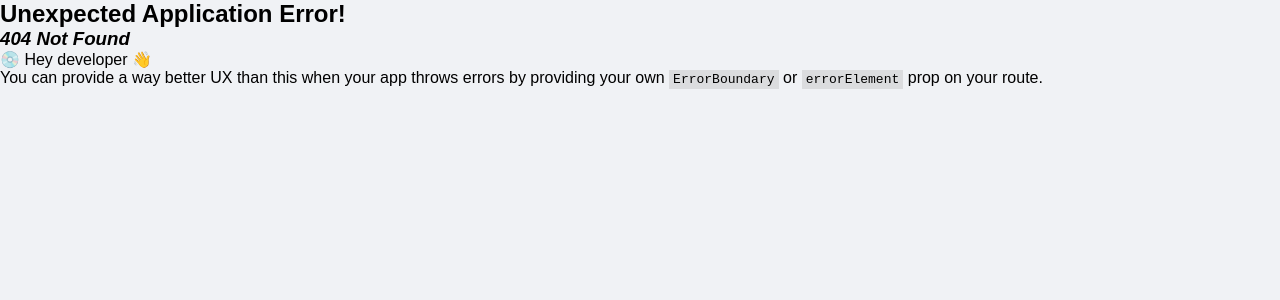
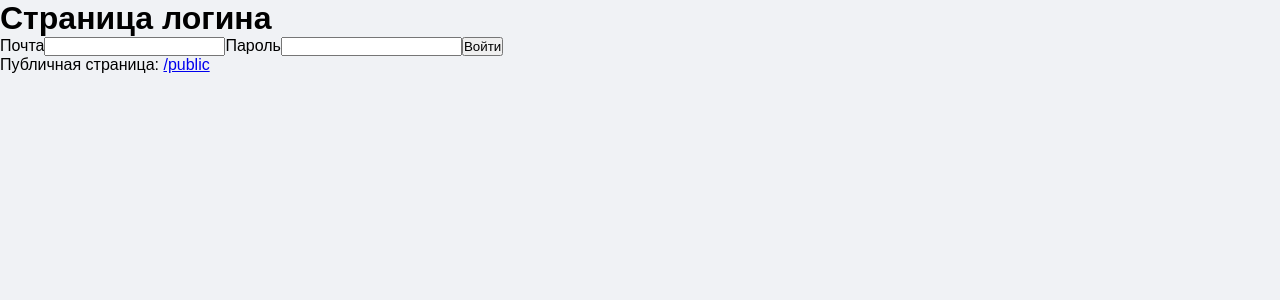
Before and after one commit to etoyadadaya/react-pro, a React (Vite) app: page /login in a window 1280 px wide. Before the commit this address had no page. Shown: the top 300 px of the page. Built offline with nearby package versions, Linux system fonts and the light colour scheme.

Commit message:
feat: добавил защищенные роуты, прикрутил авторизацию

```diff
--- a/src/app/App.tsx
+++ b/src/app/App.tsx
@@ -1,8 +1,12 @@
-import { RouterProvider } from 'react-router-dom';
-import { router } from './router';
+import { AppRouter } from 'features/authRouting';
+import { BrowserRouter } from 'react-router-dom';
 
 function App() {
-  return <RouterProvider router={router} />;
+  return (
+    <BrowserRouter>
+      <AppRouter />
+    </BrowserRouter>
+  );
 }
 
 export default App;
--- /dev/null
+++ b/src/features/authRouting/index.ts
@@ -0,0 +1 @@
+export { AppRouter } from './ui/AppRouter';
--- /dev/null
+++ b/src/features/authRouting/lib/normalizeToken.ts
@@ -0,0 +1,7 @@
+export const normalizeToken = (value: string | null) => {
+  if (!value) {
+    return null;
+  }
+
+  return value.startsWith('Bearer ') ? value : `Bearer ${value}`;
+};
--- /dev/null
+++ b/src/features/authRouting/model/authContext.ts
@@ -0,0 +1,25 @@
+import { createContext } from 'react';
+
+export type User = {
+  id: string;
+  email: string;
+  name: string;
+  avatarPath: string;
+  about: string;
+  phone: string;
+  roles: string[];
+  likes: string[];
+  favoritesPost: string[];
+};
+
+export type AuthContextValue = {
+  token: string | null;
+  user: string | null;
+  isAuthenticated: boolean;
+  isLoading: boolean;
+  login: (token: string) => Promise<void>;
+  logout: () => void;
+  refreshUser: () => Promise<void>;
+};
+
+export const AuthContext = createContext<AuthContextValue | null>(null);
--- /dev/null
+++ b/src/features/authRouting/model/constants.ts
@@ -0,0 +1,2 @@
+export const API_URL = 'https://api.v2.react-learning.ru';
+export const TOKEN_KEY = 'authToken';
--- /dev/null
+++ b/src/features/authRouting/model/useAuth.ts
@@ -0,0 +1,12 @@
+import { useContext } from 'react';
+import { AuthContext } from './authContext';
+
+export function useAuth() {
+  const context = useContext(AuthContext);
+
+  if (!context) {
+    throw new Error('useAuth должен использоваться с AuthProvider');
+  }
+
+  return context;
+}
--- /dev/null
+++ b/src/features/authRouting/ui/AppRouter.tsx
@@ -0,0 +1,25 @@
+import { Navigate, Route, Routes } from 'react-router-dom';
+
+import { LoginPage } from './LoginPage';
+import { ProfilePage } from './ProfilePage';
+import { ProtectedRoute } from './ProtectedRoute';
+import { PublicPage } from './PublicPage';
+import { AuthProvider } from './AuthProvider';
+
+export function AppRouter() {
+  return (
+    <AuthProvider>
+      <Routes>
+        <Route path="/" element={<Navigate to="/public" replace />} />
+        <Route path="/public" element={<PublicPage />} />
+        <Route path="/login" element={<LoginPage />} />
+
+        <Route element={<ProtectedRoute />}>
+          <Route path="/profile" element={<ProfilePage />} />
+        </Route>
+
+        <Route path="*" element={<Navigate to="/public" replace />} />
+      </Routes>
+    </AuthProvider>
+  );
+}
--- /dev/null
+++ b/src/features/authRouting/ui/AuthProvider.tsx
@@ -0,0 +1,85 @@
+import {
+  type PropsWithChildren,
+  useCallback,
+  useEffect,
+  useMemo,
+  useState,
+} from 'react';
+import {
+  AuthContext,
+  type AuthContextValue,
+  type User,
+} from '../model/authContext';
+import { API_URL, TOKEN_KEY } from '../model/constants';
+import { normalizeToken } from '../lib/normalizeToken';
+
+export function AuthProvider({ children }: PropsWithChildren) {
+  const [token, setToken] = useState<string | null>(() =>
+    normalizeToken(localStorage.getItem(TOKEN_KEY))
+  );
+  const [user, setUser] = useState<string | null>(null);
+  const [isLoading, setIsLoading] = useState<boolean>(true);
+
+  const logout = useCallback(() => {
+    localStorage.removeItem(TOKEN_KEY);
+    setToken(null);
+    setUser(null);
+    setIsLoading(false);
+  }, []);
+
+  const refreshUser = useCallback(async () => {
+    if (!token) {
+      setUser(null);
+      setIsLoading(false);
+      return;
+    }
+
+    try {
+      setIsLoading(true);
+
+      const response = await fetch(`${API_URL}/users/me`, {
+        headers: {
+          Authorization: token,
+        },
+      });
+
+      const { email }: User = await response.json();
+      setUser(email);
+    } catch {
+      logout();
+    } finally {
+      setIsLoading(false);
+    }
+  }, [logout, token]);
+
+  const login = useCallback(async (nextToken: string) => {
+    const normalizedToken = normalizeToken(nextToken);
+
+    if (!normalizedToken) {
+      return;
+    }
+
+    localStorage.setItem(TOKEN_KEY, normalizedToken);
+    setToken(normalizedToken);
+    setIsLoading(true);
+  }, []);
+
+  useEffect(() => {
+    void refreshUser();
+  }, [refreshUser]);
+
+  const value = useMemo<AuthContextValue>(
+    () => ({
+      token,
+      user,
+      isLoading,
+      isAuthenticated: Boolean(token),
+      login,
+      logout,
+      refreshUser,
+    }),
+    [isLoading, login, logout, refreshUser, token, user]
+  );
+
+  return <AuthContext.Provider value={value}>{children}</AuthContext.Provider>;
+}
--- /dev/null
+++ b/src/features/authRouting/ui/LoginPage.tsx
@@ -0,0 +1,94 @@
+import { type SubmitEvent, useState } from 'react';
+import { Link, Navigate, useNavigate } from 'react-router-dom';
+import { useAuth } from '../model/useAuth';
+import { API_URL } from '../model/constants';
+
+type LoginResponse = {
+  accessToken?: string;
+};
+
+export function LoginPage() {
+  const navigate = useNavigate();
+  const { isAuthenticated, login, refreshUser } = useAuth();
+
+  const [email, setEmail] = useState('');
+  const [password, setPassword] = useState('');
+  const [error, setError] = useState<string | null>(null);
+  const [isSubmitting, setIsSubmitting] = useState(false);
+
+  if (isAuthenticated) {
+    return <Navigate to="/profile" replace />;
+  }
+
+  const handleSubmit = async (event: SubmitEvent<HTMLFormElement>) => {
+    event.preventDefault();
+
+    if (!email.trim() || !password.trim()) {
+      setError('введите email и password');
+      return;
+    }
+
+    try {
+      setError(null);
+      setIsSubmitting(true);
+
+      const response = await fetch(`${API_URL}/auth/login`, {
+        method: 'POST',
+        headers: {
+          'Content-Type': 'application/json',
+        },
+        body: JSON.stringify({ email, password }),
+      });
+
+      const data: LoginResponse = await response.json();
+
+      if (!data.accessToken) {
+        throw new Error('токен не получен');
+      }
+
+      await login(data.accessToken);
+      await refreshUser();
+
+      navigate('/profile', { replace: true });
+    } catch {
+      setError('не удалось войти');
+    } finally {
+      setIsSubmitting(false);
+    }
+  };
+
+  return (
+    <main>
+      <h1>Страница логина</h1>
+      <form onSubmit={handleSubmit}>
+        <label htmlFor="email">Почта</label>
+        <input
+          id="email"
+          type="email"
+          value={email}
+          onChange={(event) => setEmail(event.target.value)}
+          required
+        />
+
+        <label htmlFor="password">Пароль</label>
+        <input
+          id="password"
+          type="password"
+          value={password}
+          onChange={(event) => setPassword(event.target.value)}
+          required
+        />
+
+        <button disabled={isSubmitting} type="submit">
+          {isSubmitting ? 'Входим...' : 'Войти'}
+        </button>
+      </form>
+
+      {error ? <p role="alert">{error}</p> : null}
+
+      <p>
+        Публичная страница: <Link to="/public">/public</Link>
+      </p>
+    </main>
+  );
+}
--- /dev/null
+++ b/src/features/authRouting/ui/ProfilePage.tsx
@@ -0,0 +1,29 @@
+import { Link, useNavigate } from 'react-router-dom';
+import { useAuth } from '../model/useAuth';
+
+export function ProfilePage() {
+  const navigate = useNavigate();
+  const { user, logout, isLoading } = useAuth();
+
+  const handleLogout = () => {
+    logout();
+    navigate('/login', { replace: true });
+  };
+
+  if (isLoading) {
+    return <p>Загрузка...</p>;
+  }
+
+  return (
+    <main>
+      <h1>Страница профиля</h1>
+      <p>Имя пользователя: {user ?? 'анонимный пользователь'}</p>
+      <button type="button" onClick={handleLogout}>
+        Выйти
+      </button>
+      <p>
+        Публичная страница страница: <Link to="/public">/public</Link>
+      </p>
+    </main>
+  );
+}
--- /dev/null
+++ b/src/features/authRouting/ui/ProtectedRoute.tsx
@@ -0,0 +1,16 @@
+import { Navigate, Outlet } from 'react-router-dom';
+import { useAuth } from '../model/useAuth';
+
+export function ProtectedRoute() {
+  const { isAuthenticated, isLoading } = useAuth();
+
+  if (isLoading) {
+    return <p>Загрузка профиля...</p>;
+  }
+
+  if (!isAuthenticated) {
+    return <Navigate to="/login" replace />;
+  }
+
+  return <Outlet />;
+}
--- /dev/null
+++ b/src/features/authRouting/ui/PublicPage.tsx
@@ -0,0 +1,18 @@
+import { Link } from 'react-router-dom';
+
+export function PublicPage() {
+  return (
+    <main>
+      <h1>Публичная страница</h1>
+      <p>Эта страница доступна без авторизации.</p>
+      <ul>
+        <li>
+          <Link to="/login">Войти</Link>
+        </li>
+        <li>
+          <Link to="/profile">Профиль</Link>
+        </li>
+      </ul>
+    </main>
+  );
+}
```
